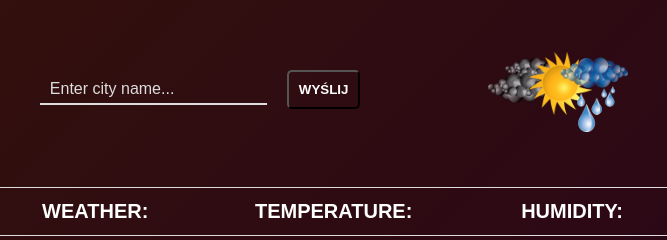
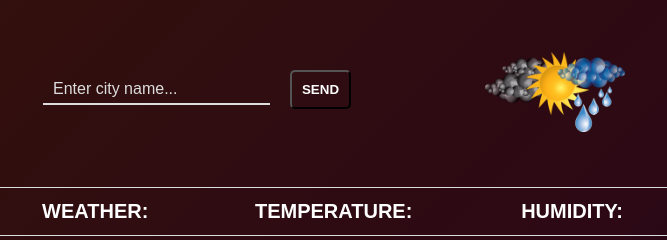
Before and after one commit to patrykpanek/WeatherApp, a plain HTML site: page index.html in a window 1280 px wide. Shown: the part 273-513 px from the top of the page, 306-973 px from the left. Drawn offline with nearby package versions, Linux system fonts and the light colour scheme.

Commit message:
Change button name

```diff
--- a/index.html
+++ b/index.html
@@ -24,7 +24,7 @@
             <div class="main-info">
                 <div>
                     <h3 class="city-name"></h3>
-                    <input type="text" placeholder="Enter city name..."><button>Wyślij</button>
+                    <input type="text" placeholder="Enter city name..."><button>Send</button>
                     <p class="warning"></p>
                 </div>
                 <img src="./img/unknown.png" alt="Picture" class="photo">
```
